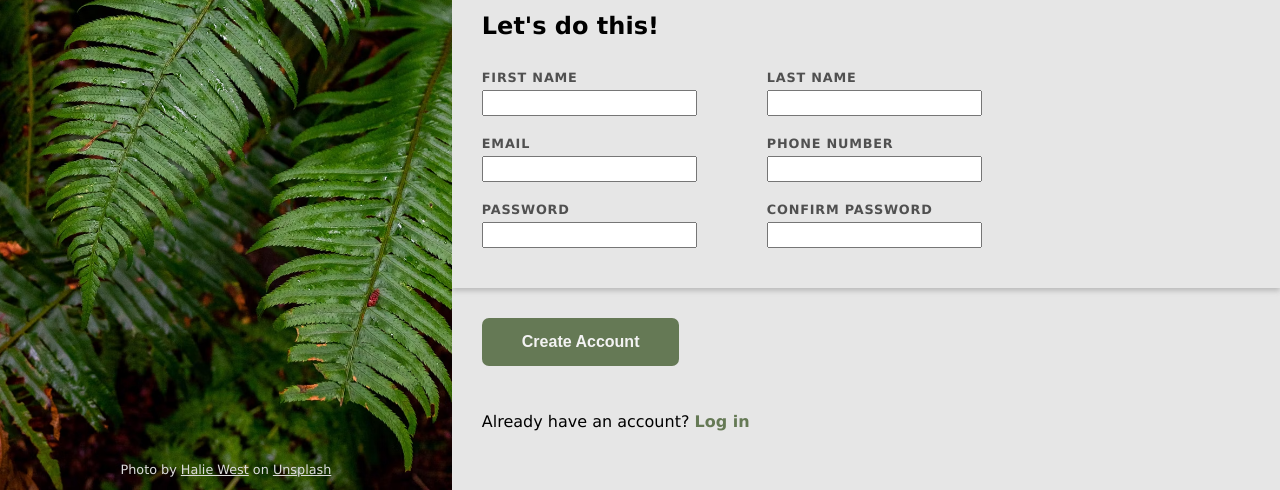
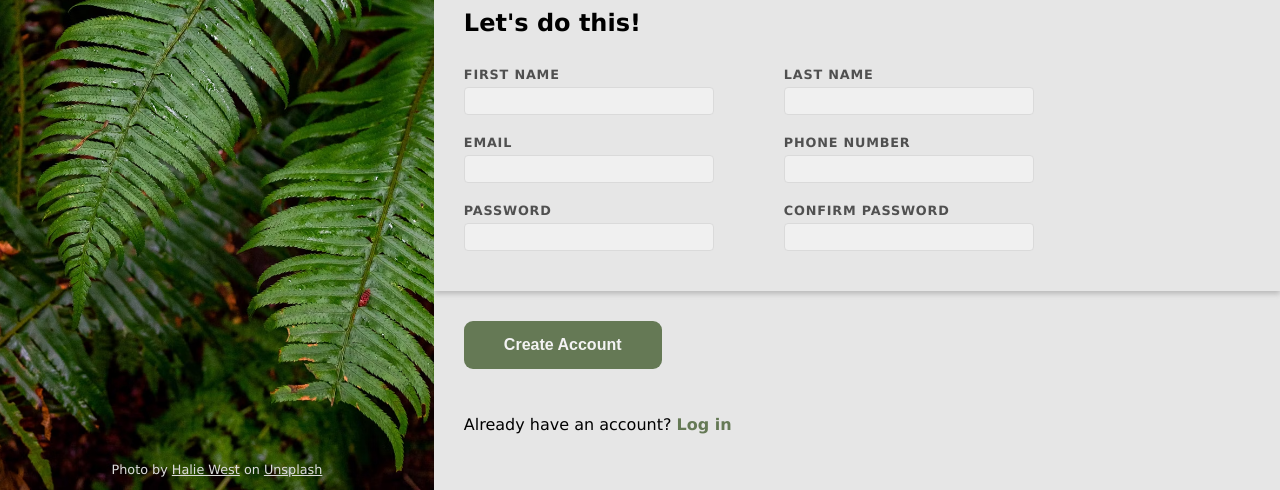
Before and after one commit to ZakhaevK/odin-signup-form, a plain HTML site: page index.html in a window 1280 px wide. Shown: the part 310-800 px from the top of the page. Drawn offline with Linux system fonts and the light colour scheme.

Commit message:
Style input fields

```diff
--- a/index.html
+++ b/index.html
@@ -22,20 +22,20 @@
       <ul>
         <h2>Let's do this!</h2>
       <li><label for="first-name">FIRST NAME</label>
-      <input type="text" id="first-name"></li>
+      <input type="text" id="first-name" required></li>
       <li><label for="surname">LAST NAME</label>
-      <input type="text" id="surname"></li>
+      <input type="text" id="surname" required></li>
 
       <li><label for="email">EMAIL</label>
-      <input type="email" id="email"></li>
+      <input type="email" id="email" required></li>
       <li><label for="phone">PHONE NUMBER</label>
-      <input type="text" id="phone"></li>
+      <input type="tel" id="phone" required></li>
 
     <li>
       <label for="pw">PASSWORD</label>
-      <input type="password" id="pw" required></li>
+      <input type="password" id="pw" required><div></div></li>
       <li><label for="pw2">CONFIRM PASSWORD</label>
-      <input type="password" id="pw2" required></li>
+      <input type="password" id="pw2" required><div></div></li>
     </ul>
 
     <button>Create Account</button>
--- a/style.css
+++ b/style.css
@@ -1,6 +1,10 @@
 @font-face {
   font-family: Norse-Bold;
   src: url(fonts/Norse-Bold.otf);
+}
+
+* {
+  box-sizing:content-box;
 }
 
 body {
@@ -109,8 +113,34 @@ input, label, li, ul {
 }
 
 .main li input {
+  width: 240px;
   margin-right: 30px;
-  padding: 2px;
+  padding: 4px;
+  border: solid rgb(218, 218, 218) 1px;
+  border-radius: 4px;
+  background-color: rgb(240, 240, 240);
+  outline: none;
+  position: relative;
+}
+
+.main li input:user-invalid {
+  border: solid rgb(216, 114, 114) 1px;
+}
+
+.main li input[id*="pw"]:user-invalid + div::after {
+  content: "* Passwords do not match";
+  position: absolute;
+  font-size: 0.7rem;
+  color: rgb(212, 0, 0);
+  top: 30px;
+  left: 0px;
+}
+
+.main li input:focus {
+  border: solid rgb(36, 121, 173) 1px;
+  box-shadow: 1px 1px 3px rgb(201, 201, 201);
+  background-color: rgb(240, 240, 240);
+
 }
 
 .main button {
@@ -121,7 +151,7 @@ input, label, li, ul {
   font-weight: 700;
   padding: 15px 40px;
   border: none;
-  border-radius: 7px;
+  border-radius: 9px;
 
 }
 
```
